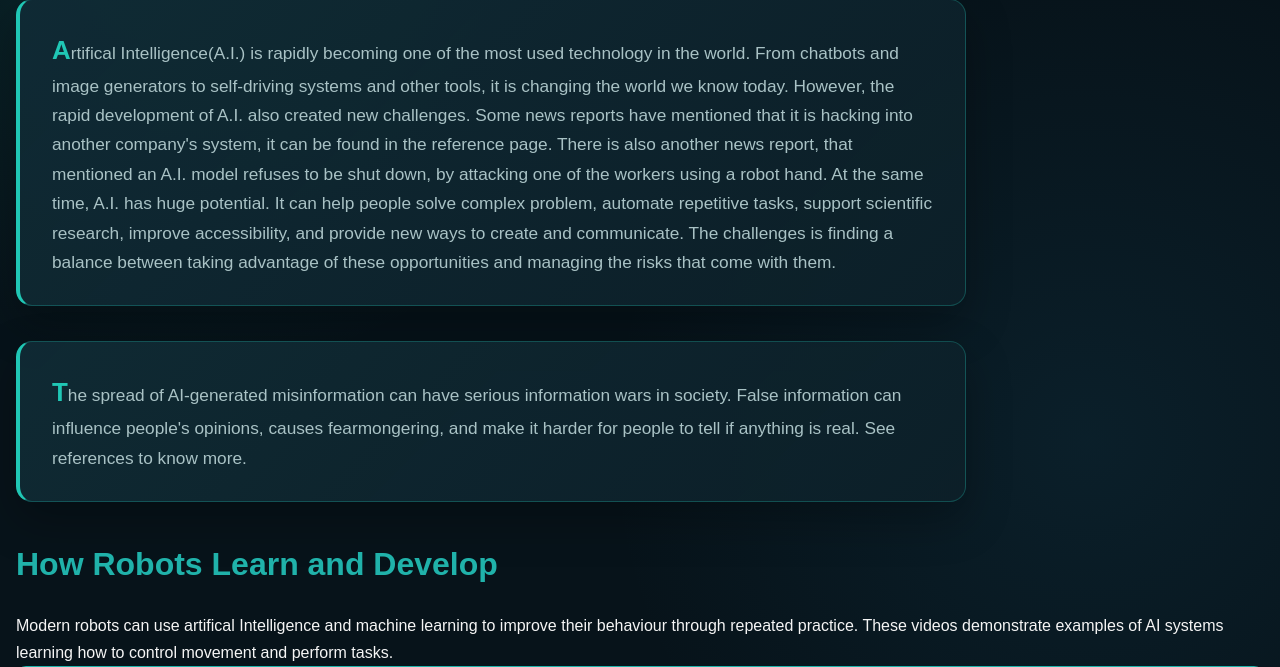
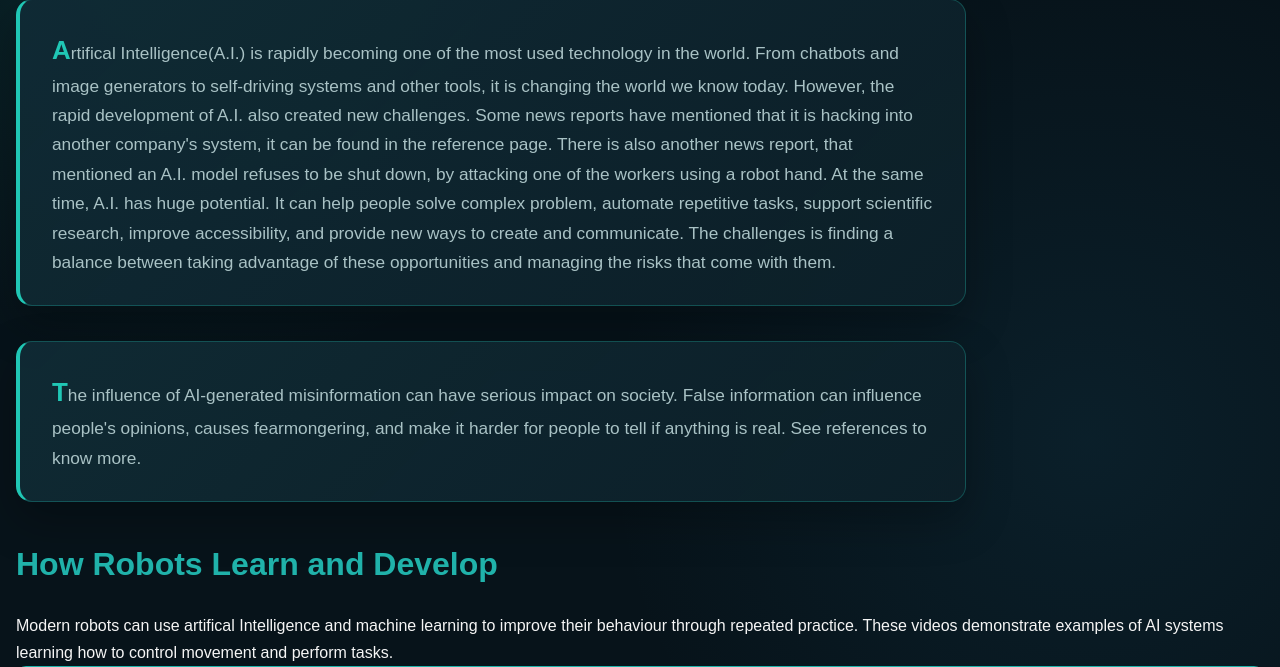
Before and after one commit to SimonXiong02/Responsive_website, a Django app: page / in a window 1280 px wide. Shown: the part 433-1100 px from the top of the page. Run offline with Django 5.2, Linux system fonts and the light colour scheme.

Commit message:
v002.2.1

```diff
--- a/polls/templates/home.html
+++ b/polls/templates/home.html
@@ -22,7 +22,7 @@
 </p>
 
 <p class="home-paragraph-1">
-    The spread of AI-generated misinformation can have serious information wars in society.
+    The influence of AI-generated misinformation can have serious impact on society.
     False information can influence people's opinions, causes fearmongering, and make it harder for people
     to tell if anything is real.
 
```
